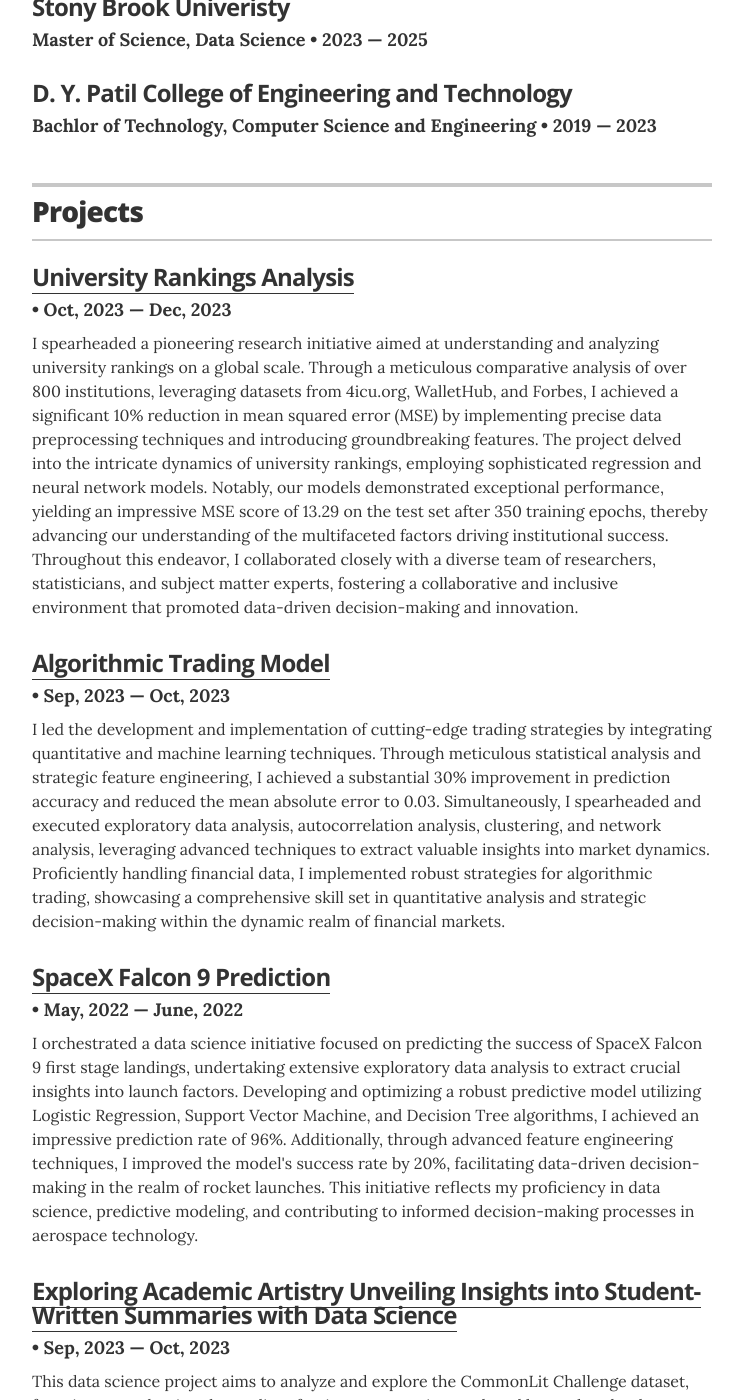
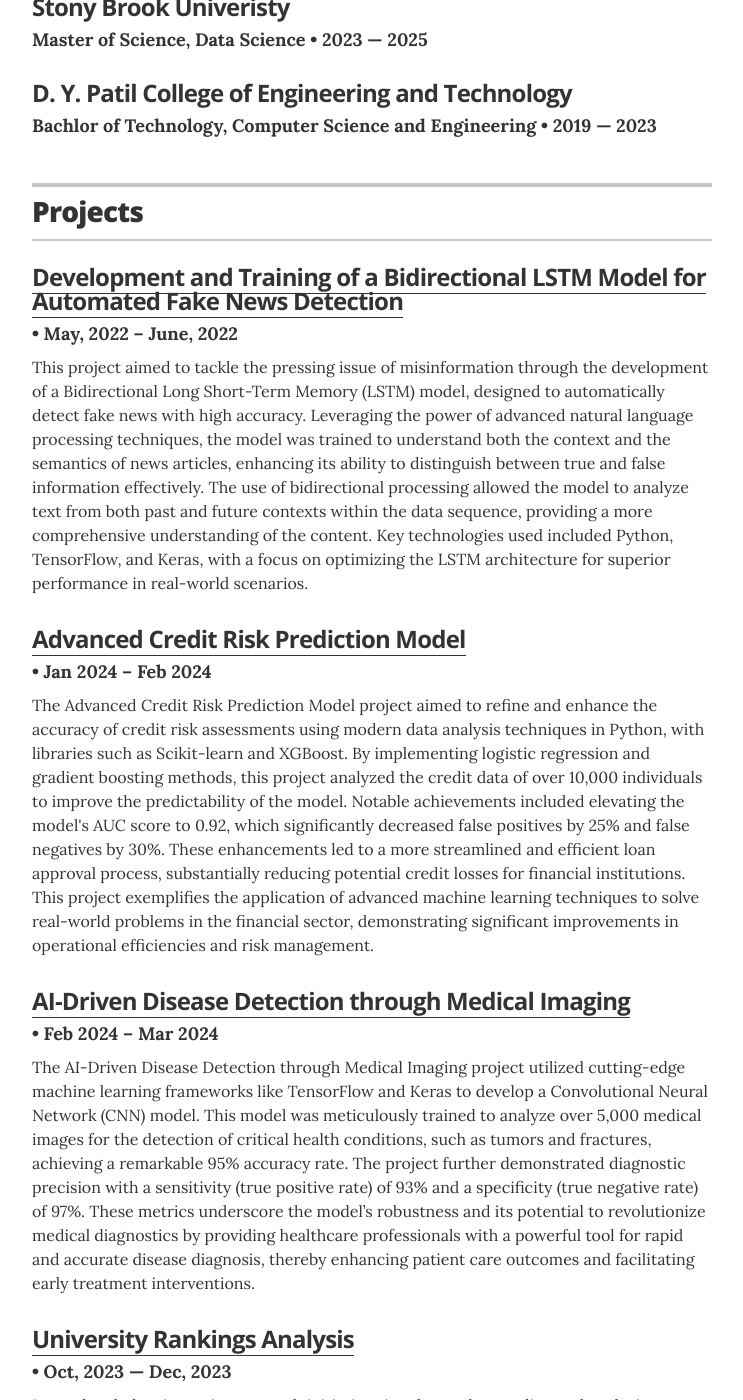
Before and after one commit to Abhishek17ak/Resume, a Jekyll site: the page built from index.html, in a window 1280 px wide and 1400 px high, scrolled down 1020 px. Shown: the whole window, without its empty margins (268-1011 px from the left). Built offline with Jekyll 4.4.1, drawn with Linux system fonts in a browser that asks for light colours.

Commit message:
Update projects.yml

```diff
--- a/_data/projects.yml
+++ b/_data/projects.yml
@@ -2,6 +2,23 @@
 # uncomment the urls if you wish to display them, and add your own URL
 
 # jazznotes.io
+
+- project: Development and Training of a Bidirectional LSTM Model for Automated Fake News Detection
+  duration: May, 2022 – June, 2022
+  url: "https://github.com/Abhishek17ak/My_Projects/tree/main/Fake%20News%20Detection"
+  description: This project aimed to tackle the pressing issue of misinformation through the development of a Bidirectional Long Short-Term Memory (LSTM) model, designed to automatically detect fake news with high accuracy. Leveraging the power of advanced natural language processing techniques, the model was trained to understand both the context and the semantics of news articles, enhancing its ability to distinguish between true and false information effectively. The use of bidirectional processing allowed the model to analyze text from both past and future contexts within the data sequence, providing a more comprehensive understanding of the content. Key technologies used included Python, TensorFlow, and Keras, with a focus on optimizing the LSTM architecture for superior performance in real-world scenarios.
+
+- project: Advanced Credit Risk Prediction Model
+  duration: Jan 2024 – Feb 2024
+  url: "https://github.com/Abhishek17ak/My_Projects/tree/main"
+  description: The Advanced Credit Risk Prediction Model project aimed to refine and enhance the accuracy of credit risk assessments using modern data analysis techniques in Python, with libraries such as Scikit-learn and XGBoost. By implementing logistic regression and gradient boosting methods, this project analyzed the credit data of over 10,000 individuals to improve the predictability of the model. Notable achievements included elevating the model's AUC score to 0.92, which significantly decreased false positives by 25% and false negatives by 30%. These enhancements led to a more streamlined and efficient loan approval process, substantially reducing potential credit losses for financial institutions. This project exemplifies the application of advanced machine learning techniques to solve real-world problems in the financial sector, demonstrating significant improvements in operational efficiencies and risk management.
+
+- project: AI-Driven Disease Detection through Medical Imaging
+  duration: Feb 2024 – Mar 2024
+  url: "https://github.com/Abhishek17ak/My_Projects/tree/main"
+  description: The AI-Driven Disease Detection through Medical Imaging project utilized cutting-edge machine learning frameworks like TensorFlow and Keras to develop a Convolutional Neural Network (CNN) model. This model was meticulously trained to analyze over 5,000 medical images for the detection of critical health conditions, such as tumors and fractures, achieving a remarkable 95% accuracy rate. The project further demonstrated diagnostic precision with a sensitivity (true positive rate) of 93% and a specificity (true negative rate) of 97%. These metrics underscore the model’s robustness and its potential to revolutionize medical diagnostics by providing healthcare professionals with a powerful tool for rapid and accurate disease diagnosis, thereby enhancing patient care outcomes and facilitating early treatment interventions.
+
+
 - project: University Rankings Analysis
   duration: Oct, 2023 &mdash; Dec, 2023
   url: "https://github.com/Abhishek17ak/My_Projects/tree/main/Unveiling%20the%20Complex%20Tapestry%20of%20University%20Rankings%20A%20Multidimensional%20Comparative%20Analysis%20and%20Modeling%20Approach"
```
